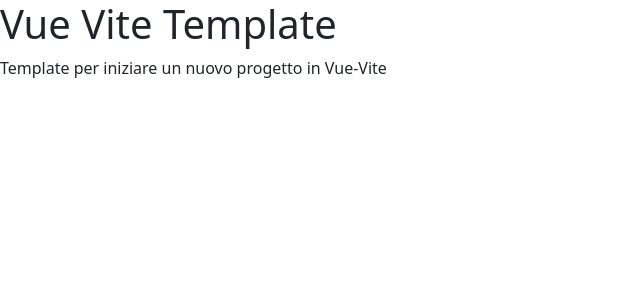
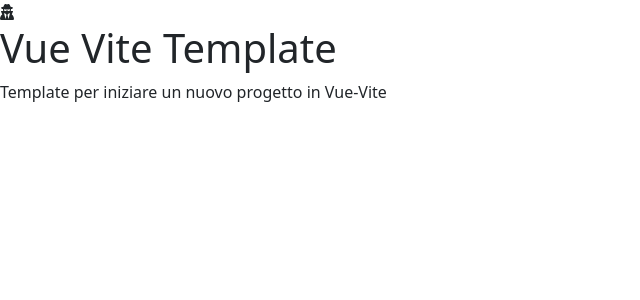
Before and after one commit to alessandro-barate/vite-boolfolio, a Vue app: page / in a window 1280 px wide. Shown: the top 300 px of the page, without its empty margins (0-640 px from the left). Built offline with nearby package versions, Linux system fonts and the light colour scheme.

Commit message:
[UPD] Font awesome icon added

```diff
--- a/index.html
+++ b/index.html
@@ -1,4 +1,4 @@
-<!doctype html>
+<!DOCTYPE html>
 <html lang="en">
   <head>
     <meta charset="UTF-8" />
--- a/src/App.vue
+++ b/src/App.vue
@@ -5,4 +5,6 @@ export default {
 };
 </script>
 
-<template></template>
+<template>
+  <font-awesome-icon :icon="['fas', 'user-secret']" />
+</template>
```
